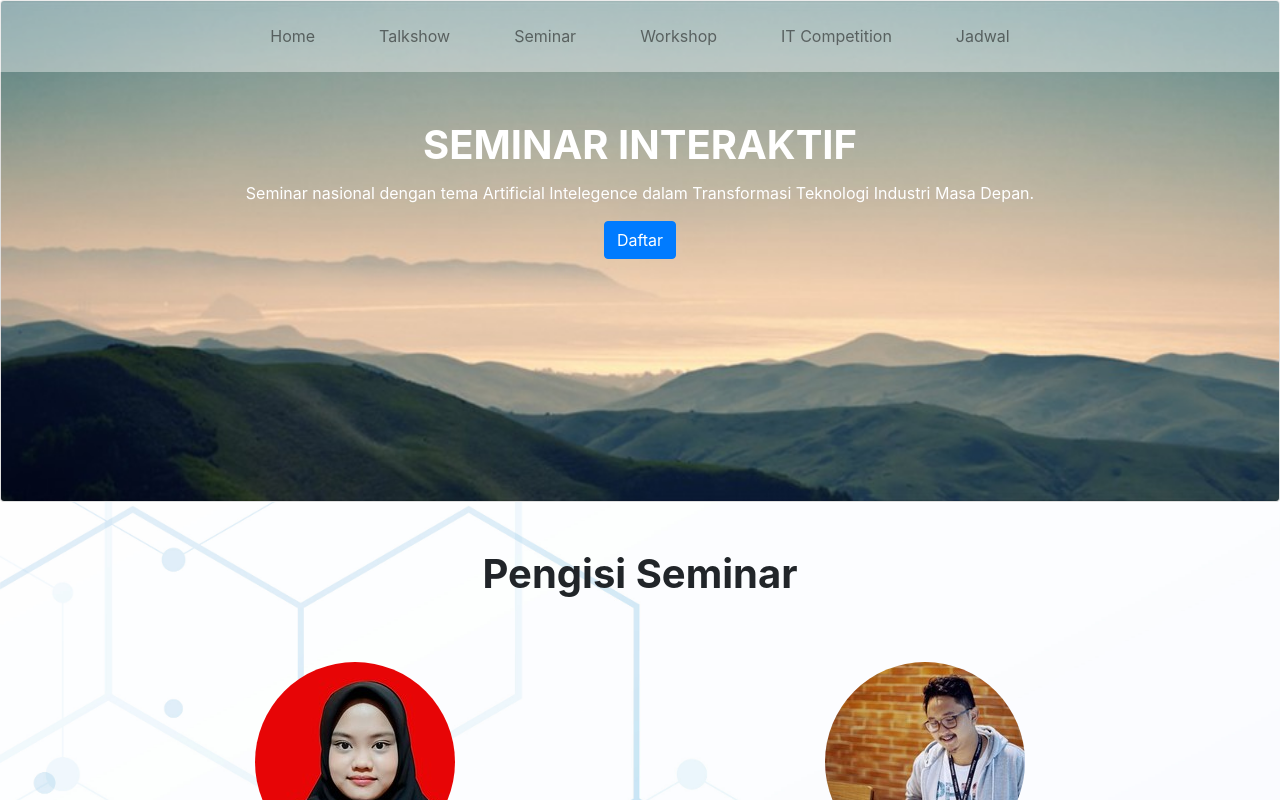
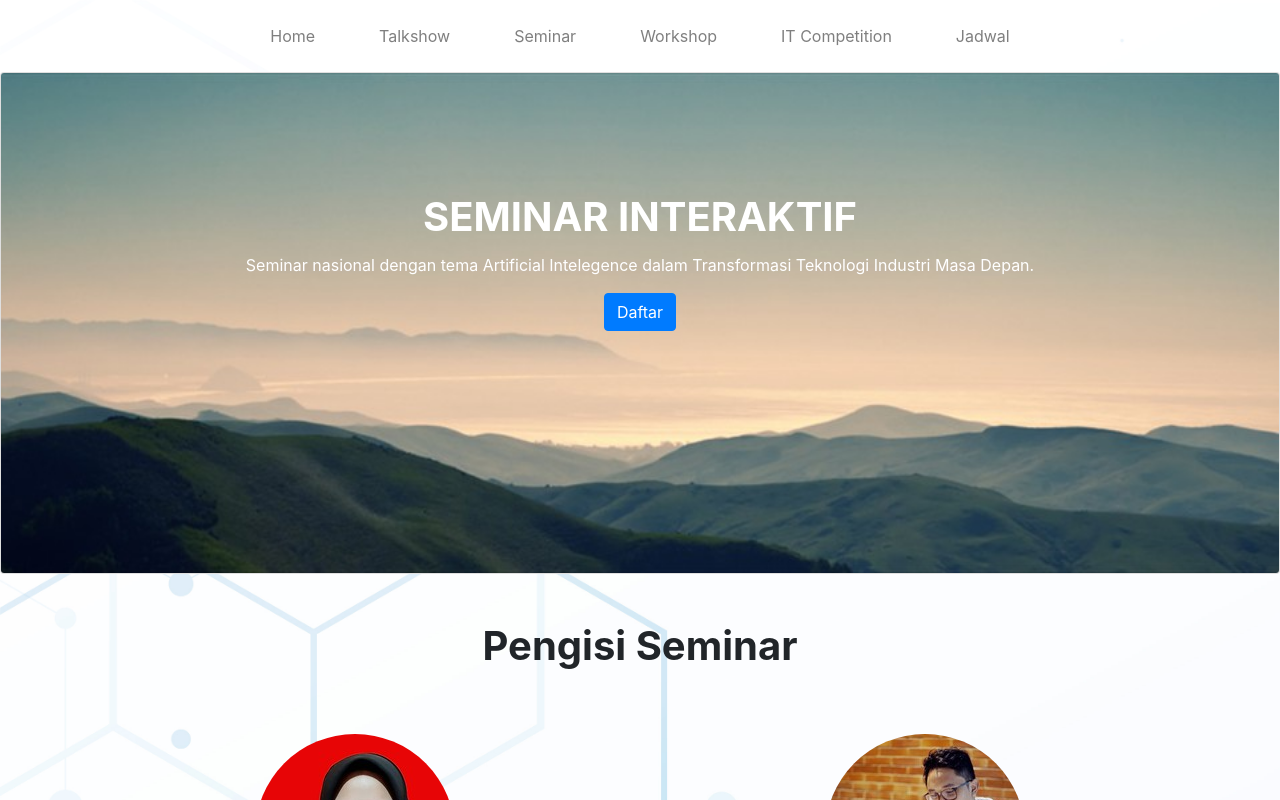
Before and after one commit to faisalalm01/test, a React (Create React App) app: page /Seminar in a window 1280 px wide. Shown: the top 800 px of the page. Built offline with nearby package versions, Linux system fonts and the light colour scheme; a web font is replaced by a local one.

Commit message:
update-project

```diff
--- a/public/index.html
+++ b/public/index.html
@@ -4,6 +4,7 @@
     <meta charset="UTF-8" />
     <link rel="icon" href="%PUBLIC_URL%/favicon.png" />
     <meta http-equiv="X-UA-Compatible" content="IE=edge" />
+    <meta name="desctiption" content="invofest-merupakan event spektakuler tahunan program studi Teknik Informatika, Politeknik Harapan Bersama Kota Tegal.">
     <link
       rel="stylesheet"
       href="https://stackpath.bootstrapcdn.com/bootstrap/4.3.1/css/bootstrap.min.css"
--- a/src/components/LandingPage/Guest.jsx
+++ b/src/components/LandingPage/Guest.jsx
@@ -12,7 +12,7 @@ export default function Guest() {
           <p>UI/UX Designer Lead Kitabisa</p>
           <p>Seminar</p>
         </Col>
-        <Col className='p-3' xl={6} sm={12}>
+        <Col className='p-3' xl={6} sm={6}>
           <Image className='mb-3' src="Assets/salwa.jpeg" roundedCircle />
           <h5>Salwa Ziada Salsabilla</h5>
           <p>CEO at Central AI</p>
--- a/src/components/Navbar.jsx
+++ b/src/components/Navbar.jsx
@@ -3,7 +3,7 @@
 //  import {
 //    Nav,
 //    NavContainer,
-//     NavLogo,
+//     // NavLoNgo,
 //    NavItem,
 //    NavLinks,
 //    NavMenu,
@@ -65,7 +65,7 @@ export default function Navbars() {
 
     return (
       <div>
-        <Navbar className='p-3 navbar autohide' collapseOnSelect expand="lg" fixed='top'>
+        <Navbar className='p-3 navbar autohide' collapseOnSelect expand="lg" fixed=''>
           <Container>
          <Navbar.Toggle aria-controls="responsive-navbar-nav" />
          <Navbar.Collapse id="responsive-navbar-nav">
@@ -83,54 +83,3 @@ export default function Navbars() {
       </div>
     )
   }
-
-// import React, { Component } from 'react'
-// import { Nav, Navbar, Container } from 'react-bootstrap'
-
-// export default class Navbars extends Component {
-//   constructor(props) {
-//     super(props);
-//     this.toggle = this.toggleNavbar.bind(this);
-
-//     if(typeof window  !== 'undefined'){
-//       let prevScrollpos = window.pageYOffset;
-//       window.onscroll = function () {
-//         const maxScroll = document.body.clientHeight - window.innerHeight;
-//         let currentScrollPos = window.pageYOffset;
-//         if (
-//           (maxScroll > 0 && prevScrollpos > currentScrollPos && prevScrollpos <= maxScroll)
-//         || (maxScroll <= 0 && prevScrollpos > currentScrollPos)
-//         || (prevScrollpos <= 0 && currentScrollPos <= 0)
-//         ) {
-//         document.getElementById("navbar").style.top = "0";
-//       } else {
-//         document.getElementById("navbar").style.top = "-5.0rem"; // adjustable based your need
-//       }
-//       prevScrollpos = currentScrollPos;
-//       }
-//     }
-//   }
-//   render() {
-//     return (
-//       <div>
-
-//     <Navbar className='p-3 navbar autohide' collapseOnSelect expand="lg" fixed='top'>
-//     <Container>
-//     <Navbar.Toggle aria-controls="responsive-navbar-nav" />
-//     <Navbar.Collapse id="responsive-navbar-nav">
-//     <Nav className="mx-auto">
-//              <Nav.Link className='mx-4' href="/">Home</Nav.Link>
-//              <Nav.Link className='mx-4' href="/Talkshow">Talkshow</Nav.Link>
-//              <Nav.Link className='mx-4' href="/Seminar">Seminar</Nav.Link>
-//              <Nav.Link className='mx-4' href="/Workshop">Workshop</Nav.Link>
-//              <Nav.Link className='mx-4' href="/Competition">IT Competition</Nav.Link>
-//              <Nav.Link className='mx-4' href="/Jadwal">Jadwal</Nav.Link>
-//            </Nav>
-//          </Navbar.Collapse>
-//        </Container>
-//      </Navbar>
-
-//       </div>
-//     )
-//   }
-// }
--- a/src/pages/LandingPage/LandingPage.jsx
+++ b/src/pages/LandingPage/LandingPage.jsx
@@ -15,7 +15,6 @@ export default class LandingPage extends Component {
   render() {
     return (
       <div>
-            <Navbars />
         <Animate to="1" from="0" attributeName="opacity">
           <header>
             <Particle />
@@ -26,6 +25,7 @@ export default class LandingPage extends Component {
                 </Col>
               </Row>
             </Container>
+            <Navbars />
           </header>
           <main className='mt-5'>
             <div id='acara'>
```
Also changed, not shown: src/components/index.css (+8 -7 lines).
